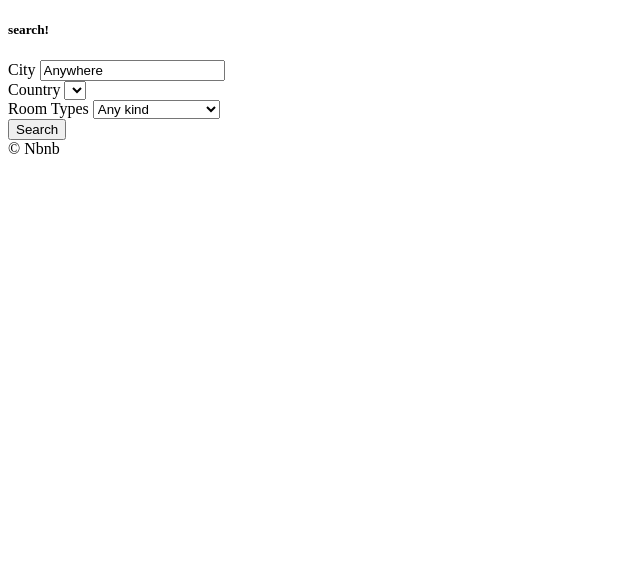
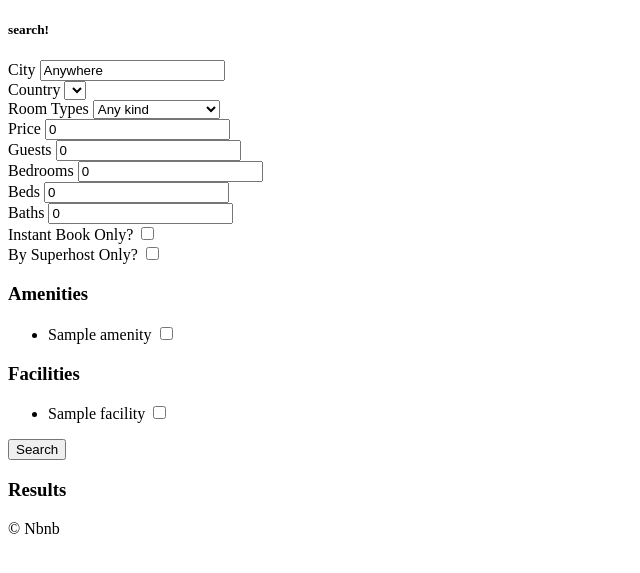
Before and after one commit to kim-hyunjin/airbnb-web-clone, a Django app: page /rooms/search/ in a window 1280 px wide. Shown: the part 60-633 px from the top of the page, without its empty margins (0-640 px from the left). Run offline with Django 3.2, Linux system fonts and the light colour scheme; tables that the repository leaves empty hold one stand-in row (values such as "Sample post"); lists and menus that the app fills with data are empty.

Commit message:
make search form and filter

```diff
--- a/rooms/views.py
+++ b/rooms/views.py
@@ -25,17 +25,80 @@ def search(request):
     city = str.capitalize(city)
     country = request.GET.get("country", "KR")
     room_type = int(request.GET.get("room_type", 0))
-    room_types = models.RoomType.objects.all()
+    price = int(request.GET.get("price", 0))
+    guests = int(request.GET.get("guests", 0))
+    bedrooms = int(request.GET.get("bedrooms", 0))
+    beds = int(request.GET.get("beds", 0))
+    baths = int(request.GET.get("baths", 0))
+    instant = bool(request.GET.get("instant", False))
+    superhost = bool(request.GET.get("superhost", False))
+    s_amenities = request.GET.getlist("amenities")
+    s_facilities = request.GET.getlist("facilities")
 
     form = {
         "city": city,
         "s_room_type": room_type,
         "s_country": country,
+        "price": price,
+        "guests": guests,
+        "bedrooms": bedrooms,
+        "beds": beds,
+        "baths": baths,
+        "instant": instant,
+        "superhost": superhost,
+        "s_amenities": s_amenities,
+        "s_facilities": s_facilities,
     }
+
+    room_types = models.RoomType.objects.all()
+    amenities = models.Amenity.objects.all()
+    facilities = models.Facility.objects.all()
 
     choices = {
         "countries": countries,
         "room_types": room_types,
+        "amenities": amenities,
+        "facilities": facilities,
     }
 
-    return render(request, "rooms/search.html", {**form, **choices},)
+    filter_agrs = {}
+    if city != "Anywhere":
+        filter_agrs["city__startswith"] = city
+
+    filter_agrs["country"] = country
+
+    if room_type != 0:
+        filter_agrs["room_type__pk"] = room_type
+
+    if price != 0:
+        filter_agrs["price__lte"] = price
+
+    if guests != 0:
+        filter_agrs["guests__gte"] = guests
+
+    if bedrooms != 0:
+        filter_agrs["bedrooms__gte"] = bedrooms
+
+    if beds != 0:
+        filter_agrs["beds__gte"] = beds
+
+    if baths != 0:
+        filter_agrs["baths__gte"] = baths
+
+    if instant is True:
+        filter_agrs["instant_book"] = True
+
+    if superhost is True:
+        filter_agrs["host__superhost"] = True
+
+    if len(s_amenities) > 0:
+        for s_amenity in s_amenities:
+            filter_agrs["amenities__pk"] = int(s_amenity)
+
+    if len(s_facilities) > 0:
+        for s_facility in s_facilities:
+            filter_agrs["facilities__pk"] = int(s_facility)
+
+    rooms = models.Room.objects.filter(**filter_agrs)
+
+    return render(request, "rooms/search.html", {**form, **choices, "rooms": rooms},)
--- a/templates/rooms/search.html
+++ b/templates/rooms/search.html
@@ -36,7 +36,79 @@
               {% endfor %}
             </select>
         </div>
+        <div>
+            <label for="price">Price</label>
+            <input value="{{price}}" type="number" name="price" id="price" placeholder="Price" />
+        </div>
+        <div>
+            <label for="guests">Guests</label>
+            <input value="{{guests}}" type="number" name="guests" id="guests" placeholder="Guests" />
+        </div>
+        <div>
+            <label for="bedrooms">Bedrooms</label>
+            <input value="{{bedrooms}}" type="number" name="bedrooms" id="bedrooms" placeholder="Bedrooms" />
+        </div>
+        <div>
+            <label for="beds">Beds</label>
+            <input value="{{beds}}" type="number" name="beds" id="beds" placeholder="Beds" />
+        </div>
+        <div>
+            <label for="baths">Baths</label>
+            <input value="{{baths}}" type="number" name="baths" id="baths" placeholder="Baths" />
+        </div>
+        <div>
+            <label for="instant">Instant Book Only?</label>
+            <input type="checkbox" name="instant" id="instant" {% if instant %}checked{% endif %} />
+        </div>
+        <div>
+            <label for="superhost">By Superhost Only?</label>
+            <input type="checkbox" name="superhost" id="superhost" {% if superhost %}checked{% endif %} />
+        </div>
+        <div>
+            <h3>Amenities</h3>
+            <ul>
+                {% for amenity in amenities %}
+                    <li>
+                        <label for="a_{{amenity.pk}}">{{amenity.name}}</label>
+                        <input
+                            id="a_{{amenity.pk}}"
+                            name="amenities"
+                            type="checkbox"
+                            value={{amenity.pk}}
+                            {% if amenity.pk|slugify in s_amenities %}
+                                checked
+                            {% endif %}
+                         />
+                    </li>
+                {% endfor %}
+            </ul>
+        </div>
+        <div>
+            <h3>Facilities</h3>
+            <ul>
+                {% for facility in facilities %}
+                    <li>
+                        <label for="f_{{facility.pk}}">{{facility.name}}</label>
+                        <input
+                            id="f_{{facility.pk}}"
+                            name="facilities"
+                            type="checkbox"
+                            value={{facility.pk}}
+                            {% if facility.pk|slugify in s_facilities %}
+                                checked
+                            {% endif %}
+                         />
+                    </li>
+                {% endfor %}
+            </ul>
+        </div>
+
         <button>Search</button>
     </form>
 
-{% endblock %}
+    <h3>Results</h3>
+    {% for room in rooms %}
+        <h3>{{room.name}}</h3>
+    {% endfor %}
+
+{% endblock content %}
```
